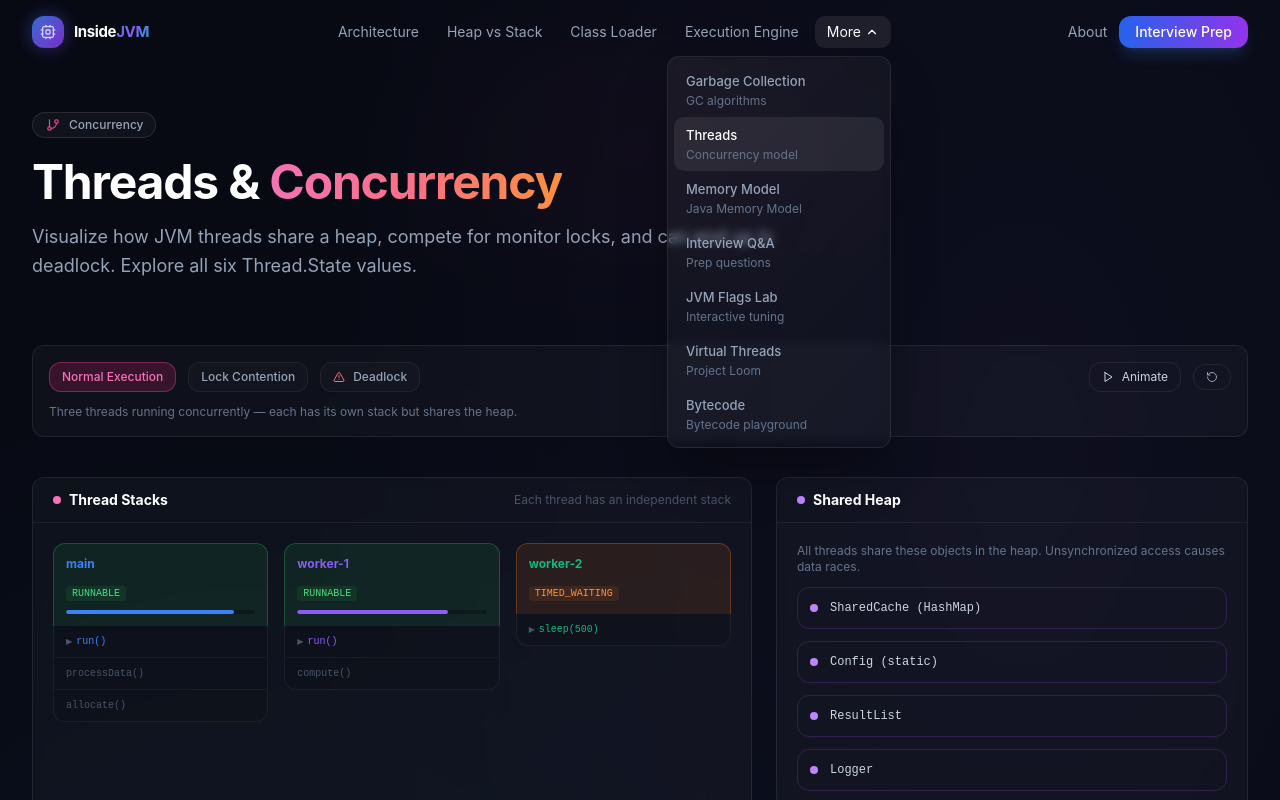
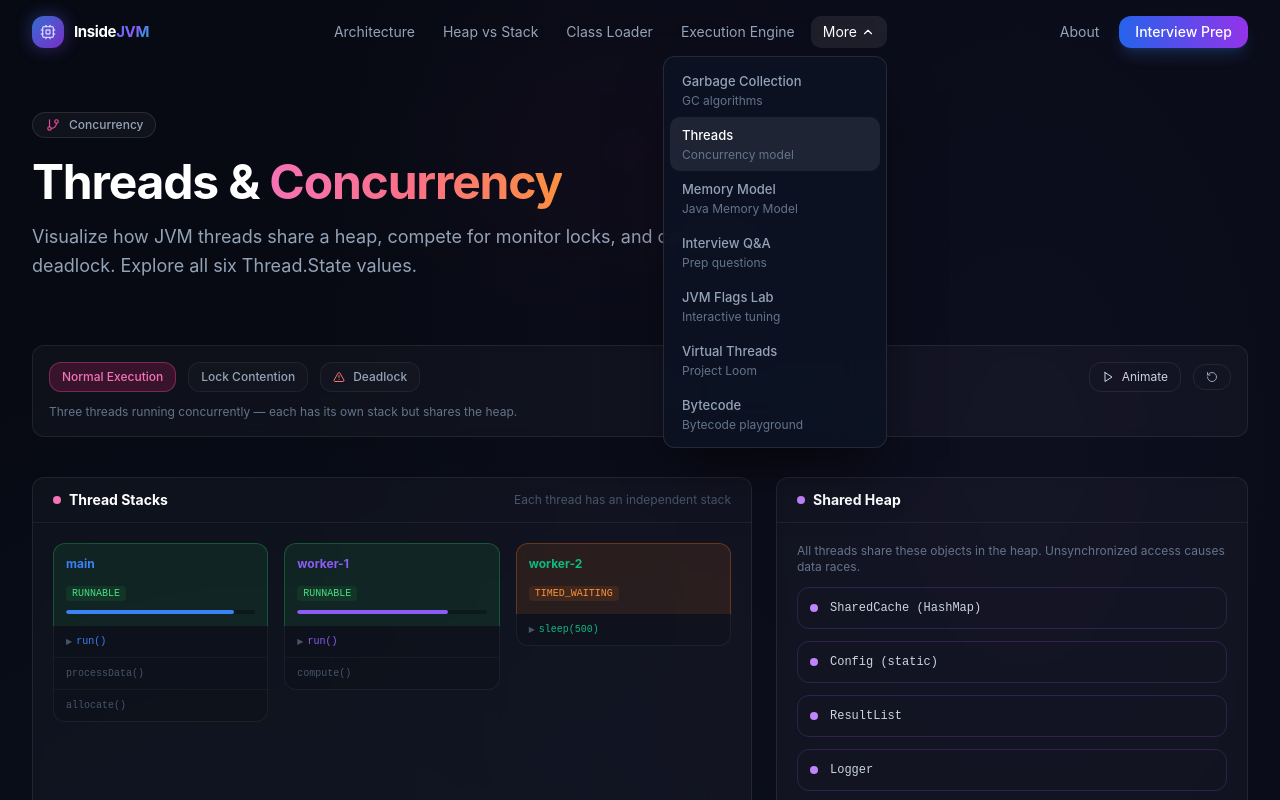
Before and after one commit to Saurabhsds13/inside-jvm, a Next.js app: page /threads in a window 1280 px wide. Both pictures are taken after a click on the button "More". Shown: the top 800 px of the page. Built offline with nearby package versions, Linux system fonts and the light colour scheme.

Commit message:
fix: more dropdown visibility issue resolved

```diff
--- a/components/layout/Navigation.tsx
+++ b/components/layout/Navigation.tsx
@@ -110,7 +110,7 @@ export default function Navigation() {
                     animate={{ opacity: 1, y: 0, scale: 1 }}
                     exit={{ opacity: 0, y: 8, scale: 0.96 }}
                     transition={{ duration: 0.15 }}
-                    className="absolute right-0 top-full mt-2 w-56 glass-card p-1.5 shadow-2xl shadow-black/40"
+                    className="absolute right-0 top-full mt-2 w-56 rounded-xl border border-white/[0.1] bg-[#0c1222]/95 backdrop-blur-xl p-1.5 shadow-2xl shadow-black/60"
                   >
                     {secondaryNav.map((item) => (
                       <Link
@@ -136,7 +136,7 @@ export default function Navigation() {
           </div>
 
           {/* Right CTA */}
-          <div className="hidden md:flex items-center gap-3">
+          <div className="hidden md:flex items-center gap-5">
             <Link
               href="/about"
               className={cn(
```
